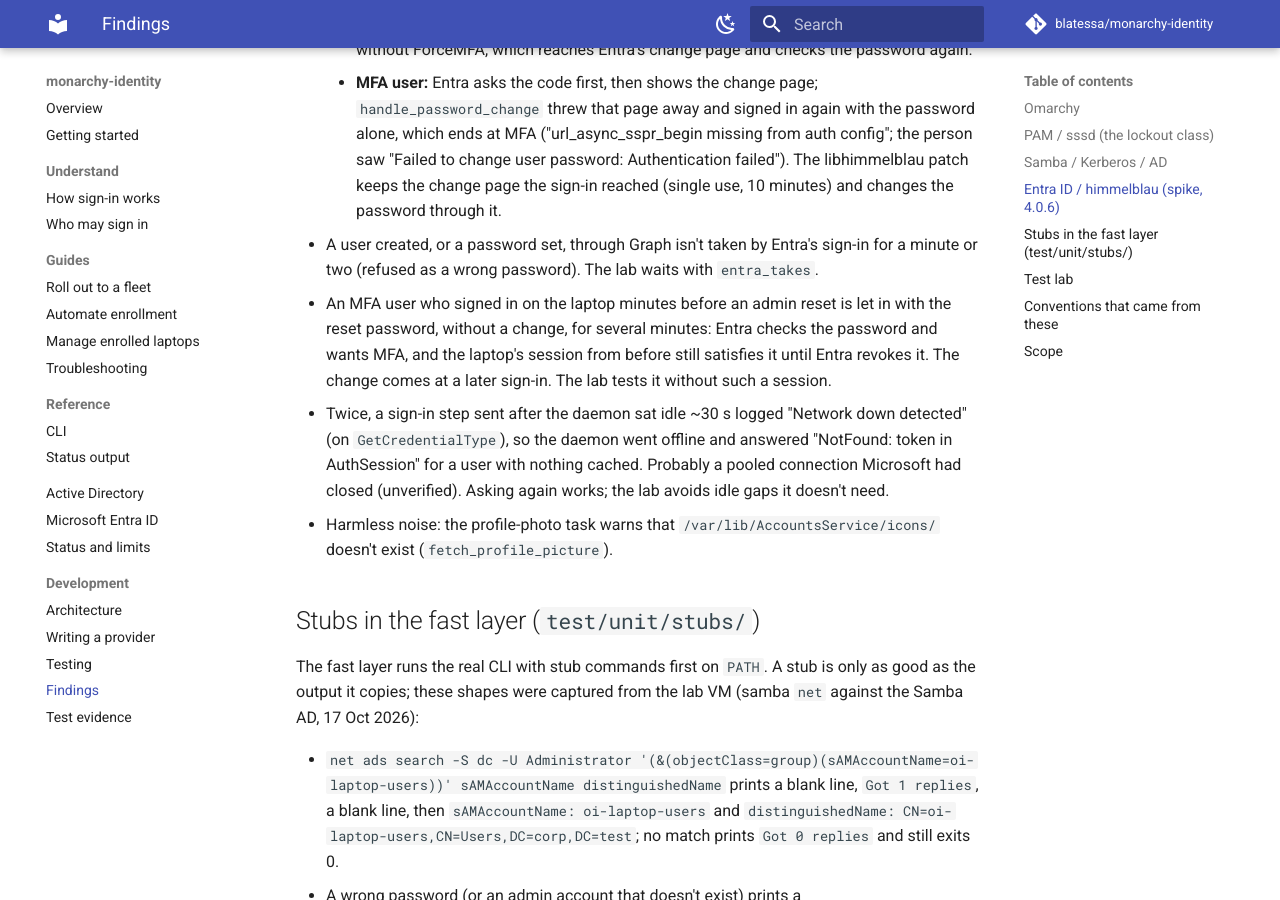
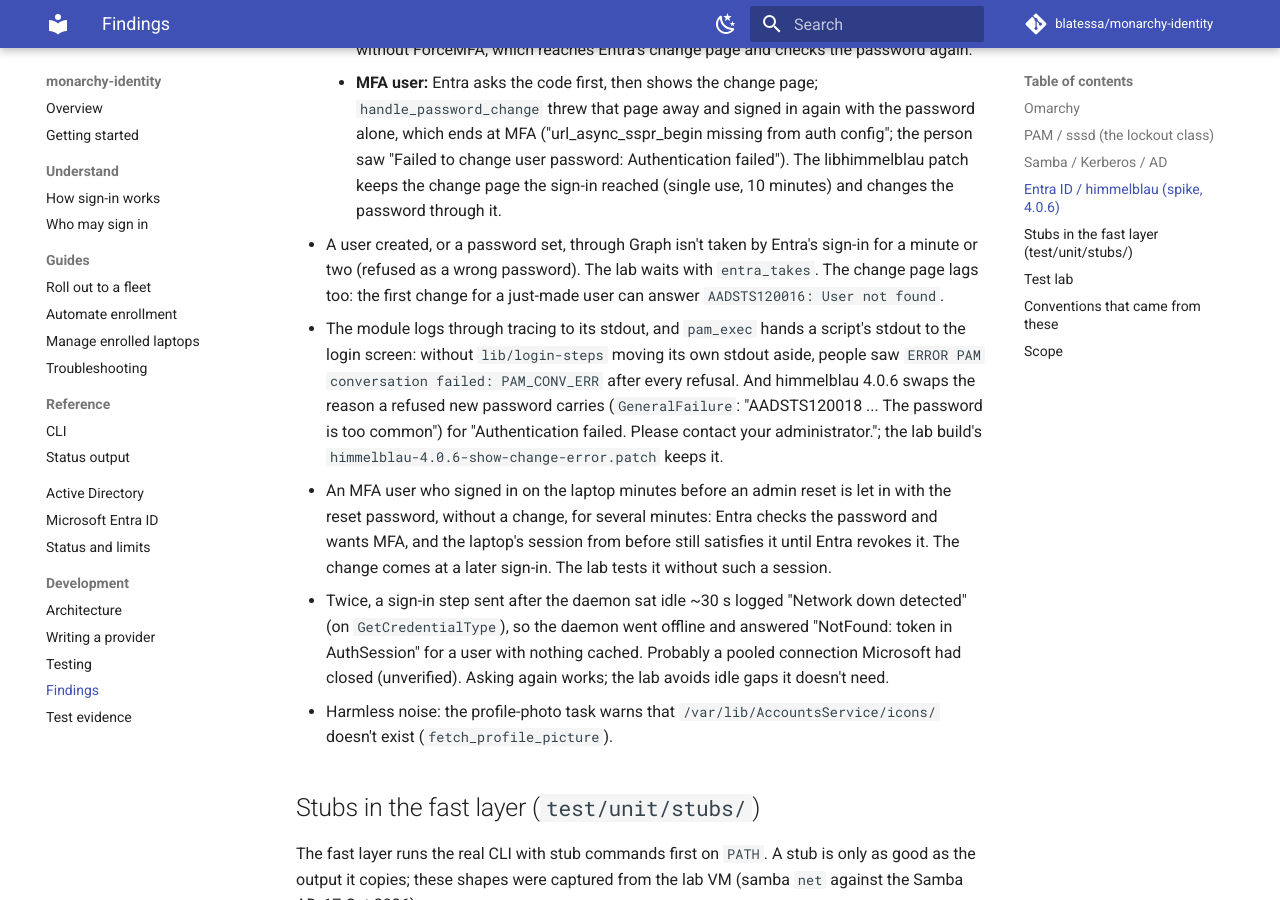
Before and after one commit to blatessa/monarchy-identity, an MkDocs documentation site: the page built from docs/dev/findings.md, in a window 1280 px wide and 900 px high, scrolled down 5250 px. Built offline with MkDocs 1.6.1 and Material for MkDocs 9.7.7, drawn with Linux system fonts in a browser that asks for light colours; comment, search, counter and statistics services are not loaded.

Commit message:
Entra: a refused new password shows Entra's reason, and no PAM log noise at the login screen
login-steps moves its stdout aside so the module's log lines (PAM_CONV_ERR) never reach the greeter. The lab's
himmelblau build gets a patch that keeps the reason Entra gives for a refused new password instead of
"Authentication failed". e2e-entra checks both and waits out Entra's lag on a just-made user.
docs: findings.md only (internal)

Co-Authored-By: Claude Sonnet 5.5 <noreply@anthropic.com>

```diff
--- a/docs/dev/findings.md
+++ b/docs/dev/findings.md
@@ -140,7 +140,13 @@ something.
       config"; the person saw "Failed to change user password: Authentication failed"). The libhimmelblau patch keeps
       the change page the sign-in reached (single use, 10 minutes) and changes the password through it.
 - A user created, or a password set, through Graph isn't taken by Entra's sign-in for a minute or two (refused as a
-  wrong password). The lab waits with `entra_takes`.
+  wrong password). The lab waits with `entra_takes`. The change page lags too: the first change for a
+  just-made user can answer `AADSTS120016: User not found`.
+- The module logs through tracing to its stdout, and `pam_exec` hands a script's stdout to the login screen: without
+  `lib/login-steps` moving its own stdout aside, people saw `ERROR PAM conversation failed: PAM_CONV_ERR` after
+  every refusal. And himmelblau 4.0.6 swaps the reason a refused new password carries (`GeneralFailure`: "AADSTS120018
+  ... The password is too common") for "Authentication failed. Please contact your administrator."; the lab build's
+  `himmelblau-4.0.6-show-change-error.patch` keeps it.
 - An MFA user who signed in on the laptop minutes before an admin reset is let in with the reset password, without
   a change, for several minutes: Entra checks the password and wants MFA, and the laptop's session from before still
   satisfies it until Entra revokes it. The change comes at a later sign-in. The lab tests it without such a session.
```
Also changed, not shown: 5 other files.
